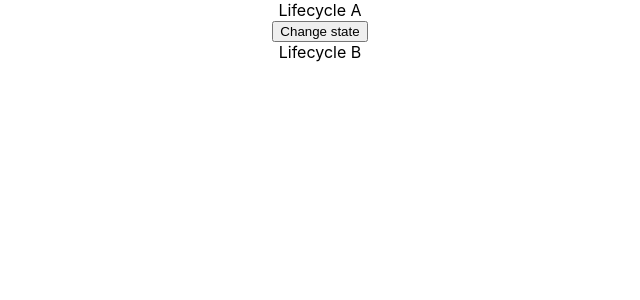
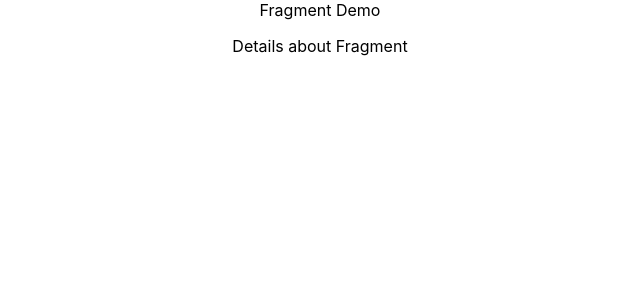
Before and after one commit to ZikaZaki/cake-shop, a React (Create React App) app: page / in a window 1280 px wide. Shown: the top 300 px of the page, without its empty margins (320-960 px from the left). Built offline with nearby package versions, Linux system fonts and the light colour scheme.

Commit message:
update App.js, FragementComp.js

```diff
--- a/src/App.js
+++ b/src/App.js
@@ -11,12 +11,14 @@ import UserContainer from "./components/UserContainer";
 import ParentComponent from "./components/ParentComponent";
 import Form from "./components/Form";
 import LifecycleA from "./components/LifecycleA";
+import FragmentComp from "./components/FragmentComp";
 
 function App() {
   return (
     <Provider store={store}>
       <div className="App">
-        <LifecycleA />
+        <FragmentComp />
+        {/* <LifecycleA /> */}
         {/* <ParentComponent /> */}
         {/* <Form /> */}
         {/* <UserContainer /> */}
--- a/src/components/FragmentComp.js
+++ b/src/components/FragmentComp.js
@@ -2,11 +2,10 @@ import React from "react"
 
 const FragmentComp = () => {
     return (
-        <>
-
-            <div>FragmentComp</div>
-            <p>Details about FragmentComp</p>
-        </>
+        <React.Fragment>
+            <div>Fragment Demo</div>
+            <p>Details about Fragment</p>
+        </React.Fragment>
     )
 }
 
```
